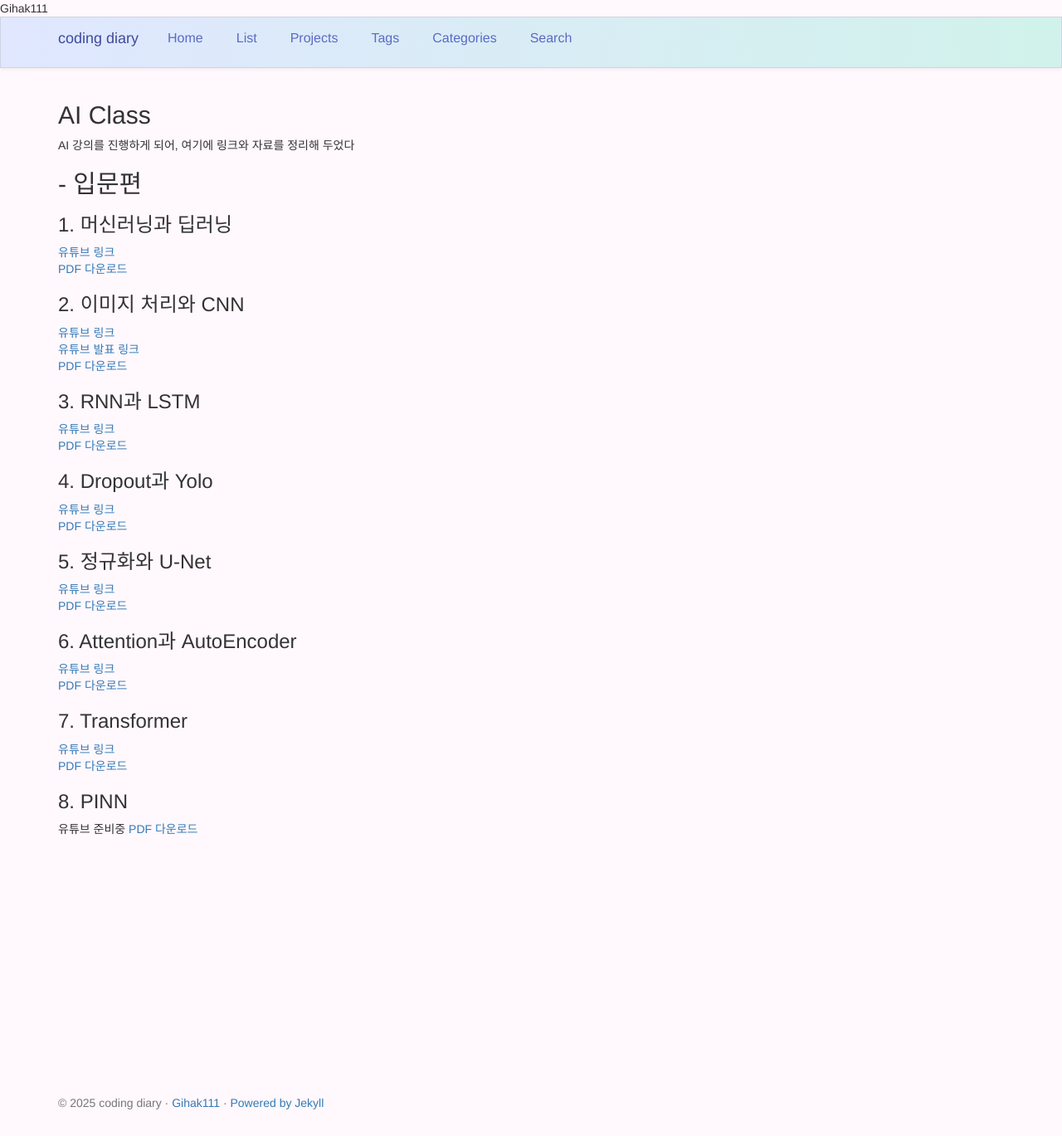
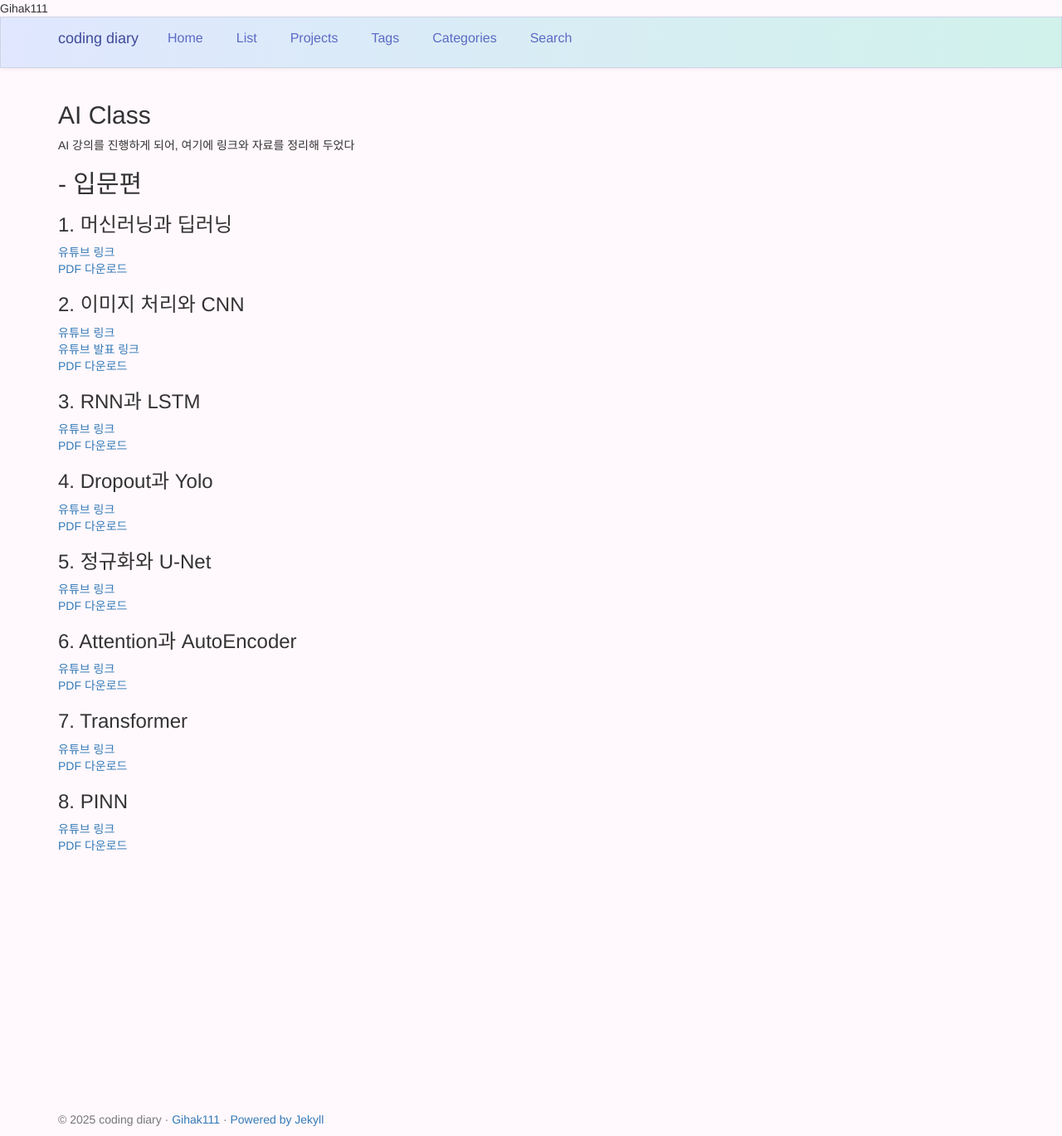
Before and after one commit to Gihak111/Gihak111.github.io, a Jekyll site: the page built from _posts/2025-09-26-AI_class_best_upload.md, in a window 1280 px wide. Shown: the whole page at 83% size. Built offline with Jekyll 4.4.1, drawn with Linux system fonts in a browser that asks for light colours.

Commit message:
Update 2025-09-26-AI_class_best_upload.md

```diff
--- a/_posts/2025-09-26-AI_class_best_upload.md
+++ b/_posts/2025-09-26-AI_class_best_upload.md
@@ -19,14 +19,17 @@ AI 강의를 진행하게 되어, 여기에 링크와 자료를 정리해 두었
 [유튜브 링크](https://youtu.be/ZLOM2Ft-HEs)
 [PDF 다운로드]( {{ "/file/1._머신러닝과_딥러닝.pdf" | relative_url }} )
 
+
 ### 2. 이미지 처리와 CNN
 [유튜브 링크](https://youtu.be/QJXCyd3pEYo)
 [유튜브 발표 링크](https://www.youtube.com/watch?v=iKlgFDXDAv8)
 [PDF 다운로드]( {{ "/file/2._이미지_처리와_CNN.pdf" | relative_url }} )
 
+
 ### 3. RNN과 LSTM
 [유튜브 링크](https://www.youtube.com/watch?v=zK3cDOqP_tw)
 [PDF 다운로드]( {{ "/file/3._RNN과_LSTM.pdf" | relative_url }} )
+
 
 ### 4. Dropout과 Yolo
 [유튜브 링크](https://youtu.be/M6ia3f8Ao9s)
@@ -42,10 +45,12 @@ AI 강의를 진행하게 되어, 여기에 링크와 자료를 정리해 두었
 [유튜브 링크](https://youtu.be/wcZ-Pk7ykn4)
 [PDF 다운로드]( {{ "/file/6._Attention과_AutoEncoder.pdf" | relative_url }} )
 
+
 ### 7. Transformer
 [유튜브 링크](https://www.youtube.com/watch?v=tQMVREwxJv4)
 [PDF 다운로드]( {{ "/file/7._Transformer.pdf" | relative_url }} )
 
+
 ### 8. PINN
-유튜브 준비중
+[유튜브 링크](https://youtu.be/3y16DFWeFpY)
 [PDF 다운로드]( {{ "/file/8._PINN.pdf" | relative_url }} )
```
